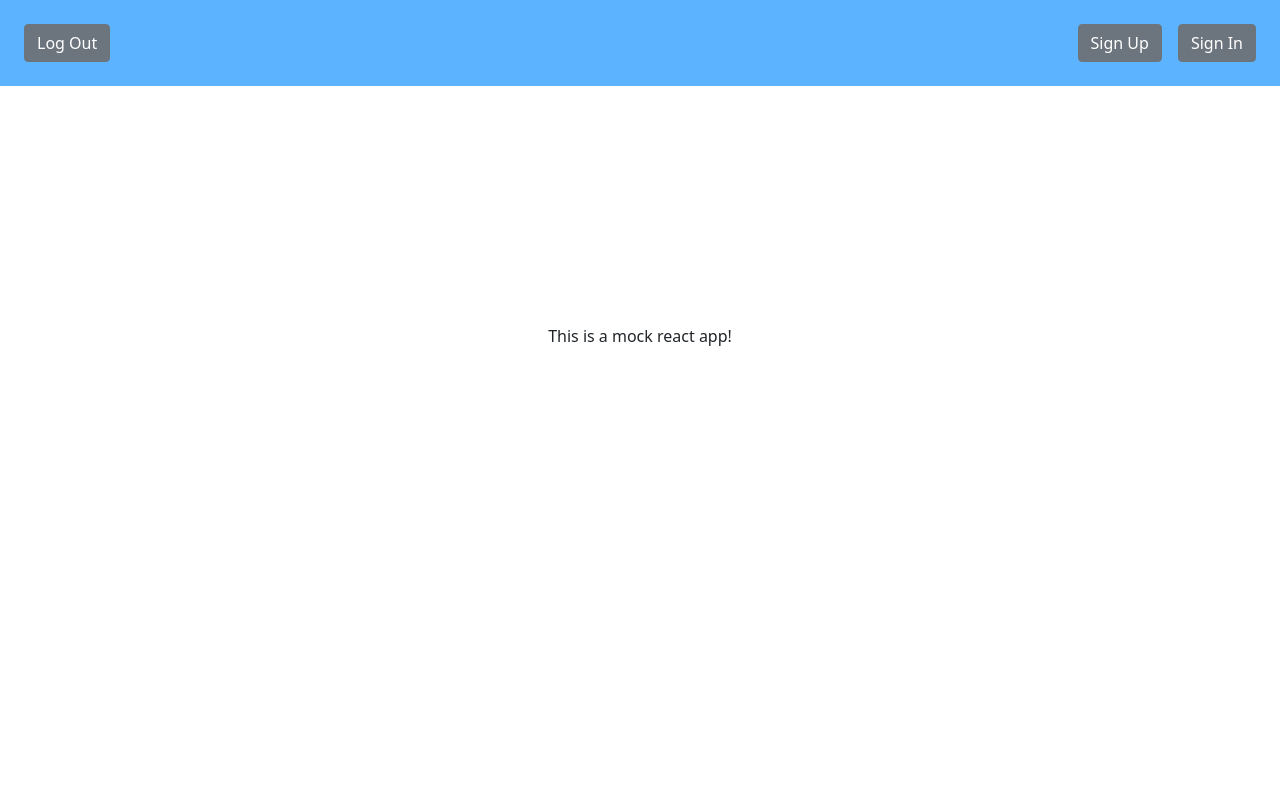
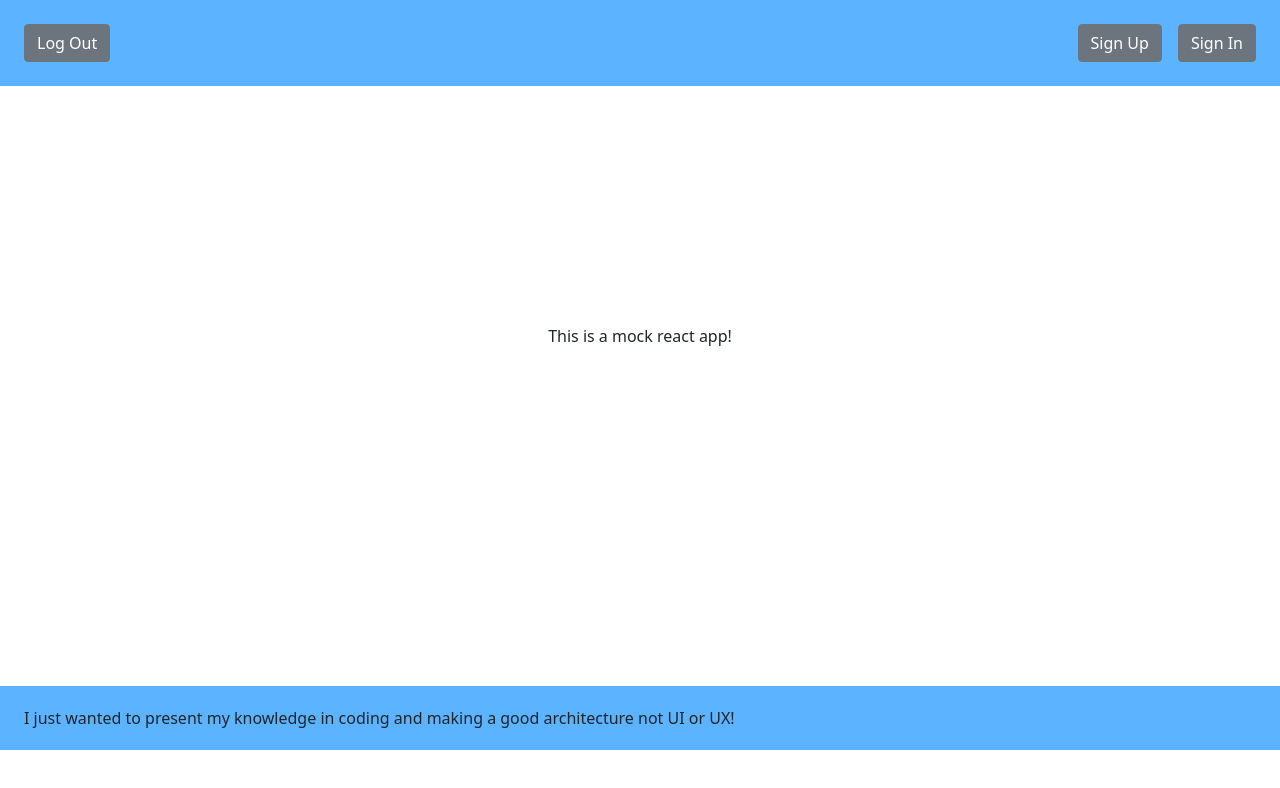
Before and after one commit to AlirezaEttehadi/react-blog-article, a React (Create React App) app: page / in a window 1280 px wide. Shown: the top 788 px of the page. Built offline with nearby package versions, Linux system fonts and the light colour scheme.

Commit message:
add layout and footer

```diff
--- a/src/App.js
+++ b/src/App.js
@@ -1,18 +1,15 @@
 import React from "react";
-import { BrowserRouter as Router, Route, Routes } from "react-router-dom";
+import { Route, Routes } from "react-router-dom";
 import NotFoundPage from "./containers/404";
 import Home from "./containers/Home";
 import SignIn from "./containers/SignIn";
 import SignUp from "./containers/SignUp";
 import Dashboard from "./containers/Dashboard";
-import Header from "./layout/Header";
+import Layout from "./layout";
 
 function App() {
   return (
-    <Router>
-      <div>
-        <Header />
-
+    <Layout>
       <Routes>
         <Route path="*" element={<NotFoundPage />} />
         <Route path="/" element={<Home />} />
@@ -20,8 +17,7 @@ function App() {
         <Route path="/signin" element={<SignIn />} />
         <Route path="/dashboard" element={<Dashboard />} />
       </Routes>
-      </div>
-    </Router>
+    </Layout>
   );
 }
 
--- /dev/null
+++ b/src/components/Footer/index.js
@@ -0,0 +1,15 @@
+import React from "react";
+import { Button } from "react-bootstrap";
+import { Link } from "react-router-dom";
+
+export default function Footer() {
+  return (
+    <div
+      className="header w-100 p-4  d-flex align-items-center justify-content-between"
+      style={{ backgroundColor: "#5CB3FF", marginTop: 100 }}
+    >
+      I just wanted to present my knowledge in coding and making a good
+      architecture not UI or UX!
+    </div>
+  );
+}
--- a/src/layout/Header.js
+++ b/src/components/Header/index.js
@@ -1,6 +1,6 @@
 import React from "react";
 import { Button } from "react-bootstrap";
-import { Link } from "react-router-dom";
+import {  Link } from "react-router-dom";
 
 export default function Header() {
   return (
--- /dev/null
+++ b/src/layout/index.js
@@ -0,0 +1,15 @@
+import React from "react";
+import { BrowserRouter as Router } from "react-router-dom";
+import Header from "../components/Header";
+import Footer from "../components/Footer";
+export default function Layout({ children }) {
+  return (
+    <div>
+      <Router>
+        <Header />
+        {children}
+        <Footer />
+      </Router>
+    </div>
+  );
+}
```
Lines whose indentation alone changed are shown as unchanged.
